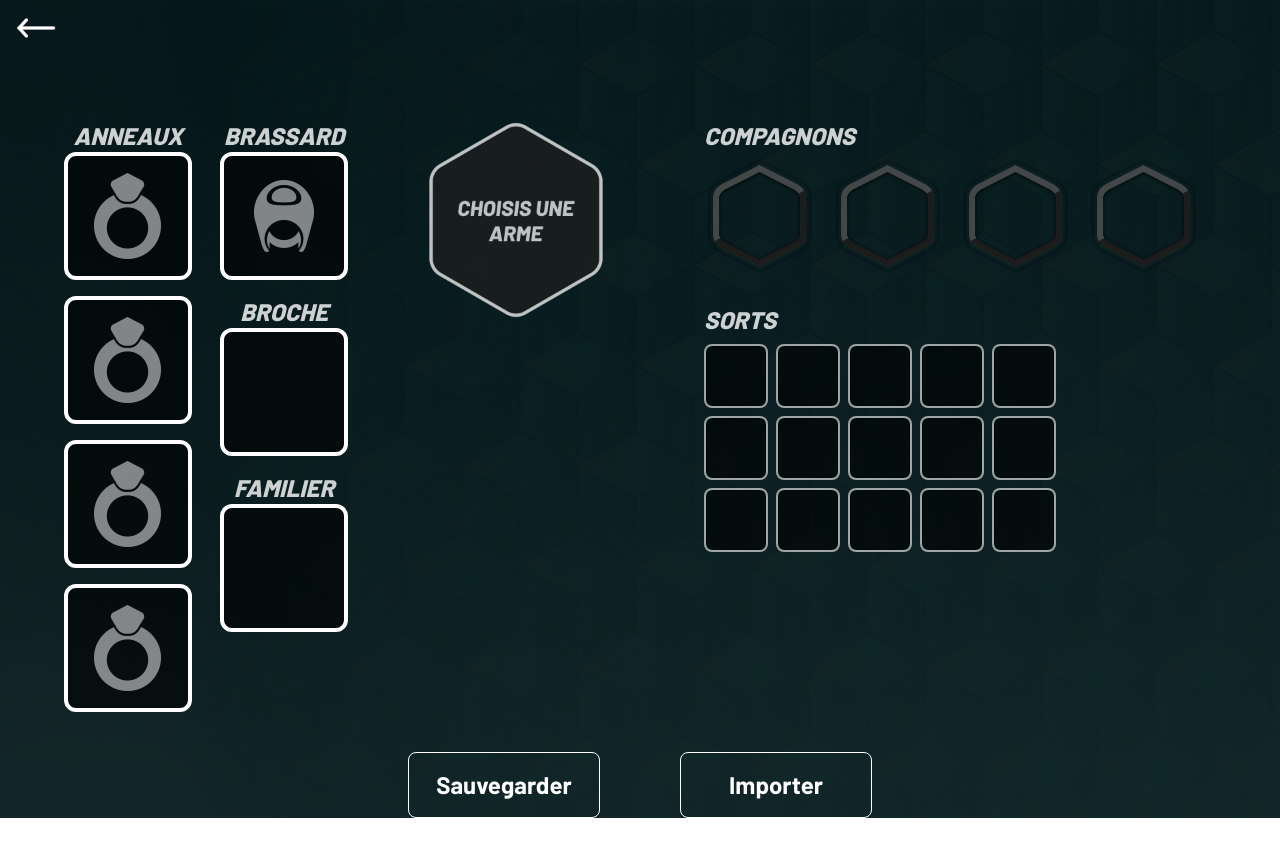
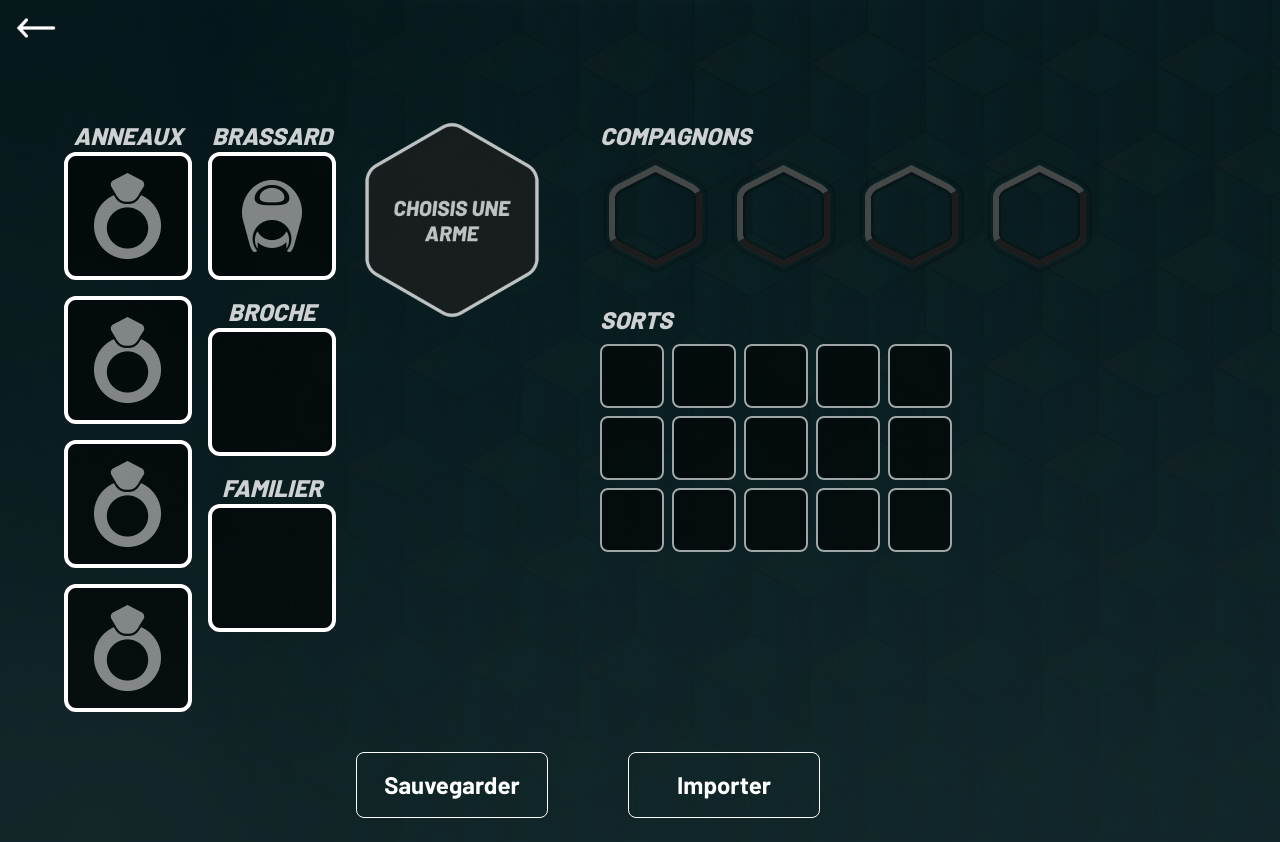
Before and after one commit to Ulkio/waven-builder, a Next.js app: page /build in a window 1280 px wide. Before the commit the page ends 818 px from the top, so only its background shows below. Built offline with nearby package versions, Linux system fonts and the light colour scheme.

Commit message:
try responsive fixes

```diff
--- a/app/(routes)/build/page.tsx
+++ b/app/(routes)/build/page.tsx
@@ -649,7 +649,7 @@ const Build = () => {
   };
 
   return (
-    <main className="h-full w-screen xl:h-screen flex flex-col justify-between gap-6 ">
+    <main className="h-full w-fit flex flex-col items-stretch justify-between gap-6 ">
       {build.arme && (
         <motion.div
           key={build.arme.nom}
@@ -657,7 +657,12 @@ const Build = () => {
           animate={"show"}
           initial="hide"
           className="fixed bottom-0 right-0">
-          <Image src={`/img/splash/${build.arme.nom.replace(" ", "_")}.png`} width={400} height={400} alt="splash" />
+          <Image
+            src={`/img/splash/${build.arme.nom.toLowerCase().replace(" ", "_")}.png`}
+            width={400}
+            height={400}
+            alt="splash"
+          />
         </motion.div>
       )}
 
--- a/app/globals.css
+++ b/app/globals.css
@@ -20,6 +20,8 @@ body {
   color: rgb(var(--foreground-rgb));
   background-image: linear-gradient(rgba(0, 0, 0, 0.7), rgba(0, 0, 0, 0.7)), url("/img/background.jpg");
   color: white;
+  margin: auto;
+  width: auto;
 }
 ::-webkit-scrollbar {
   width: 10px;
```
